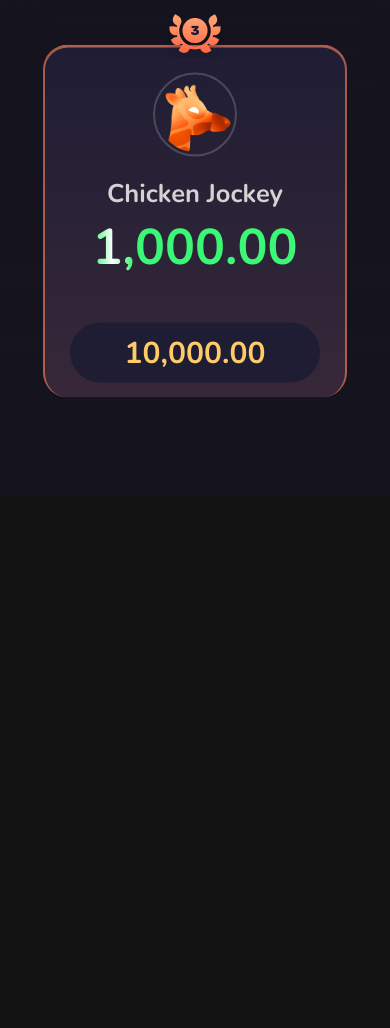
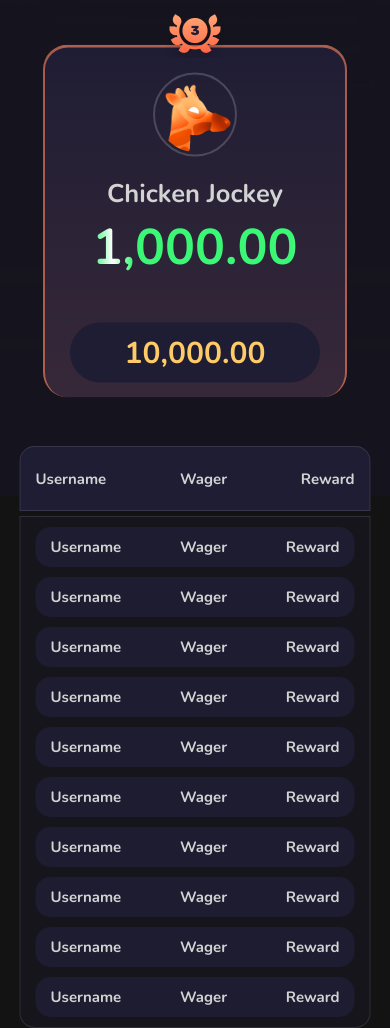
Before and after one commit to CrazySchwarz/yenitest, a plain HTML site: page mafialeaderboard/index.html in a window 390 px wide. Shown: the part 1504-2532 px from the top of the page. Before the commit the page ends 2025 px from the top, so only its background shows below. Drawn offline with nearby package versions, Linux system fonts and the light colour scheme.

Commit message:
Add files via upload

```diff
--- /dev/null
+++ b/mafialeaderboard/bottomthings.css
@@ -0,0 +1,62 @@
+.bottomthingsmaincontainer {
+    position: absolute;
+    height: 65px;
+    width: clamp(300px, 90%, 1000px);
+    left: 50%;
+    top: 1300px;
+    transform: translateX(-50%);
+    z-index: 10;
+    border-top-left-radius: 15px;
+    border-top-right-radius: 15px;
+    background-color: rgb(31, 29, 52);
+    border: rgba(255, 255, 255, 0.11) 1px solid;
+    box-sizing: border-box;
+
+    display: flex;
+    align-items: center; /* dikey ortala */
+    justify-content: space-between; /* yatayda soldan sağa düzgün dağıt */
+    padding: 0 15px; /* sağ ve soldan boşluk */
+}
+
+.username,
+.userWager,
+.userReward {
+    font-size: 15px;
+    font-weight: bold;
+    color: lightgray;
+    margin: 0;
+    position: static; /* absolute kaldırıldı */
+}
+
+@media (max-width: 981px) {
+    .bottomthingsmaincontainer {
+    position: absolute;
+    height: 65px;
+    width: clamp(300px, 90%, 1000px);
+    left: 50%;
+    top: 1950px;
+    transform: translateX(-50%);
+    z-index: 10;
+    border-top-left-radius: 15px;
+    border-top-right-radius: 15px;
+    background-color: rgb(31, 29, 52);
+    border: rgba(255, 255, 255, 0.11) 1px solid;
+    box-sizing: border-box;
+
+    display: flex;
+    align-items: center; /* dikey ortala */
+    justify-content: space-between; /* yatayda soldan sağa düzgün dağıt */
+    padding: 0 15px; /* sağ ve soldan boşluk */
+}
+
+.username,
+.userWager,
+.userReward {
+    font-size: 15px;
+    font-weight: bold;
+    color: lightgray;
+    margin: 0;
+    position: static; /* absolute kaldırıldı */
+}
+
+}
--- a/mafialeaderboard/discontainer.css
+++ b/mafialeaderboard/discontainer.css
@@ -8,6 +8,10 @@
 
     top: 1100px;
 }
+
+
+
+
 
 .playerone {
     position: absolute ;
@@ -45,6 +49,7 @@
     opacity: 0.85;
     white-space: nowrap;
 }
+
 
 .classicpfp {
     position: absolute;
--- a/mafialeaderboard/index.html
+++ b/mafialeaderboard/index.html
@@ -14,6 +14,8 @@
     <link rel="stylesheet" href="responsive.css">
     <link rel="stylesheet" href="discontainer.css">
     <link rel="stylesheet" href="responsivetwo.css">
+    <link rel="stylesheet" href="bottomthings.css">
+    <link rel="stylesheet" href="othertenwinners.css">
 </head>
 <body>
     <div class="container" id="container">
@@ -59,8 +61,63 @@
             </div>
         </div>
 
+        <div class="bottomthingsmaincontainer" id="bottomthingsmaincontainer">
+            <p class="username" id="username">Username</p>
+            <p class="userWager" id="userWager">Wager</p>
+            <p class="userReward" id="userReward">Reward</p>
+        </div>
 
-
+        <div class="othertenwinners" id="othertenwinners">
+            <div class="winner" id="winner1">
+                <p class="username" id="username1">Username</p>
+                <p class="userWager" id="userWager1">Wager</p>
+                <p class="userReward" id="userReward1">Reward</p>
+            </div>
+            <div class="winner" id="winner2">
+                <p class="username" id="username2">Username</p>
+                <p class="userWager" id="userWager2">Wager</p>
+                <p class="userReward" id="userReward2">Reward</p>
+            </div>
+            <div class="winner" id="winner3">
+                <p class="username" id="username3">Username</p>
+                <p class="userWager" id="userWager3">Wager</p>
+                <p class="userReward" id="userReward3">Reward</p>
+            </div>
+            <div class="winner" id="winner4">
+                <p class="username" id="username4">Username</p>
+                <p class="userWager" id="userWager4">Wager</p>
+                <p class="userReward" id="userReward4">Reward</p>
+            </div>
+            <div class="winner" id="winner5">
+                <p class="username" id="username5">Username</p>
+                <p class="userWager" id="userWager5">Wager</p>
+                <p class="userReward" id="userReward5">Reward</p>
+            </div>
+            <div class="winner" id="winner6">
+                <p class="username" id="username6">Username</p>
+                <p class="userWager" id="userWager6">Wager</p>
+                <p class="userReward" id="userReward6">Reward</p>
+            </div>
+            <div class="winner" id="winner7">
+                <p class="username" id="username7">Username</p>
+                <p class="userWager" id="userWager7">Wager</p>
+                <p class="userReward" id="userReward7">Reward</p>
+            </div>
+            <div class="winner" id="winner8">
+                <p class="username" id="username8">Username</p>
+                <p class="userWager" id="userWager8">Wager</p>
+                <p class="userReward" id="userReward8">Reward</p>
+            </div>
+            <div class="winner" id="winner9">
+                <p class="username" id="username9">Username</p>
+                <p class="userWager" id="userWager9">Wager</p>
+                <p class="userReward" id="userReward9">Reward</p>
+            </div>
+            <div class="winner" id="winner10">
+                <p class="username" id="username10">Username</p>
+                <p class="userWager" id="userWager10">Wager</p>
+                <p class="userReward" id="userReward10">Reward</p>
+            </div>
         </div>
 
 
--- /dev/null
+++ b/mafialeaderboard/othertenwinners.css
@@ -0,0 +1,60 @@
+.othertenwinners {
+    position: absolute;
+    width: clamp(300px, 90%, 1000px);
+    left: 50%;
+    top: 1370px;
+    transform: translateX(-50%);
+    z-index: 10;
+    border-bottom-left-radius: 15px;
+    border-bottom-right-radius: 15px;
+    background-color: rgba(31, 29, 52, 0.322);
+    border: rgba(255, 255, 255, 0.11) 1px solid;
+    box-sizing: border-box;
+
+    display: flex;
+    flex-direction: column;
+    gap: 10px; /* winnerlar arası boşluk */
+    padding: 10px 15px;
+}
+
+.winner {
+    display: flex;
+    justify-content: space-between;
+    align-items: center;
+    padding: 10px 15px;
+    background-color: rgba(31, 29, 52, 0.9); /* hafif şeffaf, daha hoş görünür */
+    border-radius: 15px; /* yuvarlak köşeler */
+    box-sizing: border-box;
+}
+
+.username,
+.userWager,
+.userReward {
+    position: static; /* absolute kaldırıldı */
+    font-size: 15px;
+    font-weight: bold;
+    color: lightgray;
+    margin: 0;
+}
+
+@media (max-width: 980px) {
+    .othertenwinners {
+    position: absolute;
+    width: clamp(300px, 90%, 1000px);
+    left: 50%;
+    top: 2020px;
+    transform: translateX(-50%);
+    z-index: 10;
+    border-bottom-left-radius: 15px;
+    border-bottom-right-radius: 15px;
+    background-color: rgba(31, 29, 52, 0.322);
+    border: rgba(255, 255, 255, 0.11) 1px solid;
+    box-sizing: border-box;
+
+    display: flex;
+    flex-direction: column;
+    gap: 10px; /* winnerlar arası boşluk */
+    padding: 10px 15px;
+}
+
+}
--- a/mafialeaderboard/responsivetwo.css
+++ b/mafialeaderboard/responsivetwo.css
@@ -1,4 +1,4 @@
-@media (max-width: 818px) {
+@media (max-width: 980px) {
     .discontainer {
     position: absolute;
     height: 1500px;
--- a/mafialeaderboard/style.css
+++ b/mafialeaderboard/style.css
@@ -4,6 +4,7 @@ body {
     margin: 0;
     position: relative;
     min-height: 100vh;
+    height: 100%;
 }
 
 body::before {
@@ -14,6 +15,7 @@ body::before {
     background: url("back.png") center/cover no-repeat;
     filter: brightness(75%); /* opacity yerine daha temiz kontrol */
     z-index: -1;
+    height: 100%;
 }
 
 .container {
@@ -21,7 +23,7 @@ body::before {
     margin-left: 0px;   /* dıştan soldan boşluk */
     margin-right: 0px;  /* dıştan sağdan boşluk */
     border: #fff 0px solid;
-    height: 2000px;
+    height: 2100px;
 }
 
 .logo {
```
